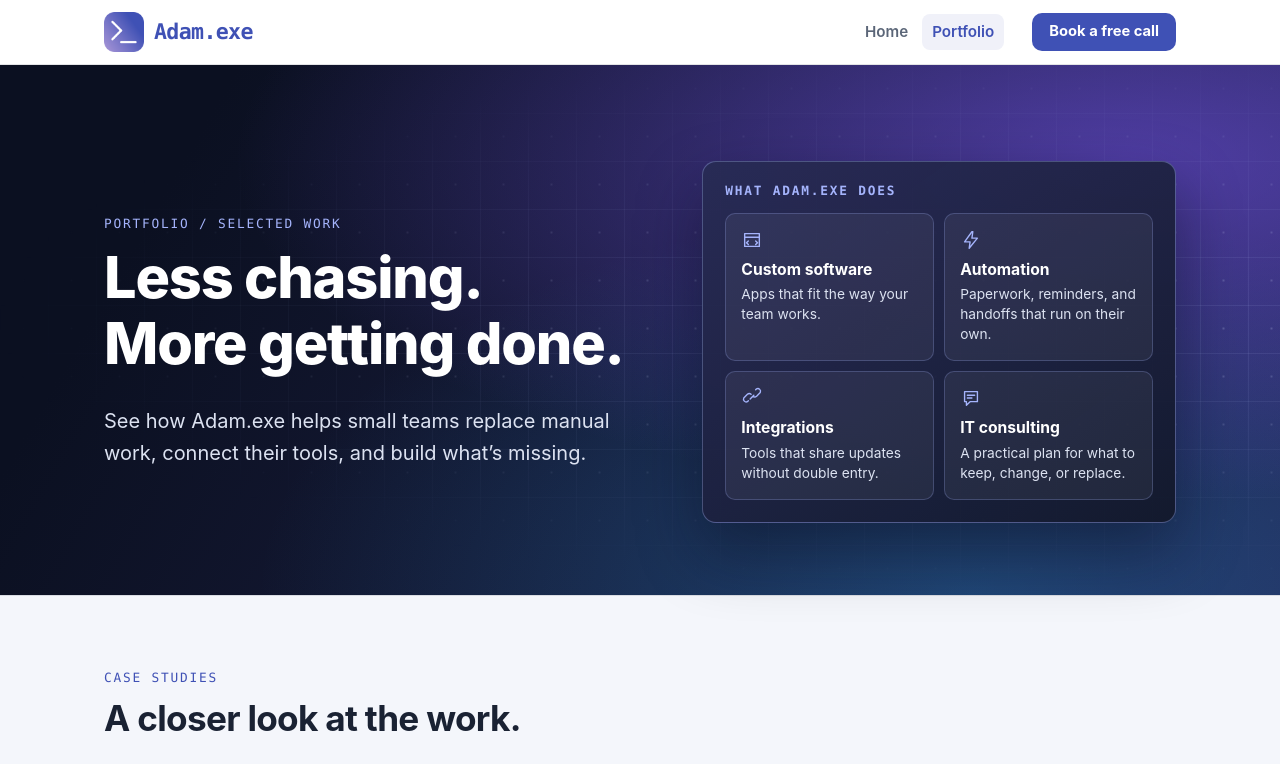
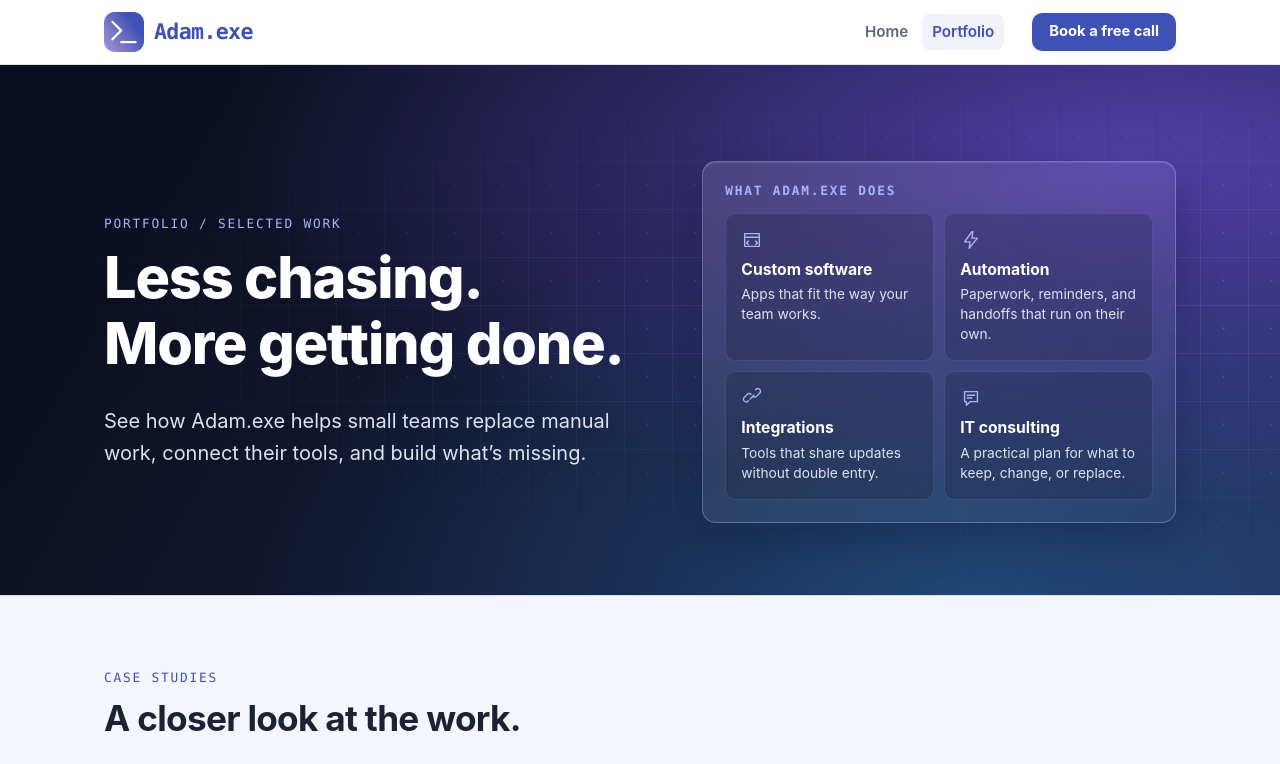
Before and after one commit to dotexedotdev/website, a Vue app in the folder src/app/: page /portfolio in a window 1280 px wide. Shown: the top 764 px of the page. Built offline with nearby package versions, Linux system fonts and the light colour scheme.

Commit message:
Unify glass panel styling
Extract shared glass-panel styling and apply it to the contact details and portfolio capabilities sections. Adjust capability cards to complement the lighter glass background.

```diff
--- a/src/app/src/style.css
+++ b/src/app/src/style.css
@@ -204,6 +204,14 @@ section[id] { scroll-margin-top: 84px; }
     linear-gradient(to right, rgba(185, 200, 255, 0.12) 1px, transparent 1px) 0 0 / 48px 48px,
     linear-gradient(to bottom, rgba(185, 200, 255, 0.12) 1px, transparent 1px) 0 0 / 48px 48px;
   mask-image: radial-gradient(ellipse at 83% 48%, #000 0%, transparent 72%);
+}
+
+.glass-panel {
+  border: 1px solid rgba(165, 180, 252, 0.38);
+  border-radius: var(--radius);
+  background: linear-gradient(145deg, rgba(224, 231, 255, 0.14), rgba(255, 255, 255, 0.04));
+  box-shadow: inset 0 1px 0 rgba(255, 255, 255, 0.12), 0 16px 40px rgba(8, 10, 28, 0.22);
+  backdrop-filter: blur(8px);
 }
 
 /* Hero */
@@ -440,9 +448,6 @@ section[id] { scroll-margin-top: 84px; }
 .contact-page-hero .contact-direct {
   margin-top: 2em;
   padding: 20px 24px;
-  border: 1px solid rgba(165, 180, 252, 0.3);
-  border-radius: var(--radius);
-  background: rgba(255, 255, 255, 0.06);
 }
 .contact-page-hero .contact-direct h2 { font-size: 1.15rem; }
 .contact-page-hero .contact-direct a { overflow-wrap: anywhere; }
--- a/src/app/src/views/ContactView.vue
+++ b/src/app/src/views/ContactView.vue
@@ -11,7 +11,7 @@ import ContactMap from '../components/ContactMap.vue'
         <h1>Let&rsquo;s talk about what&rsquo;s not working.</h1>
         <p class="section-intro">Tell me what you need help with. I&rsquo;ll reply by email to find a time for a free call.</p>
 
-        <aside class="contact-direct">
+        <aside class="contact-direct glass-panel">
           <h2>Prefer to reach out directly?</h2>
           <p><a href="tel:+13657781337">(365) 778-1337</a></p>
           <p><a href="mailto:inbox@dotexe.dev">inbox@dotexe.dev</a></p>
--- a/src/app/src/views/PortfolioView.vue
+++ b/src/app/src/views/PortfolioView.vue
@@ -28,7 +28,7 @@ function enlargeScreenshot(screenshot: ProjectScreenshot) {
         <h1 id="portfolio-title">Less chasing.<br />More getting done.</h1>
         <p class="lede">See how Adam.exe helps small teams replace manual work, connect their tools, and build what&rsquo;s missing.</p>
       </div>
-      <div class="capabilities">
+      <div class="capabilities glass-panel">
         <h2 class="eyebrow">What Adam.exe does</h2>
         <ul class="capability-grid" role="list">
           <li v-for="capability in capabilities" :key="capability.name">
@@ -123,10 +123,6 @@ function enlargeScreenshot(screenshot: ProjectScreenshot) {
 .capabilities {
   width: 100%;
   padding: clamp(14px, 2.5vw, 22px);
-  border: 1px solid rgba(165, 180, 252, 0.36);
-  border-radius: var(--radius);
-  background: linear-gradient(145deg, rgba(40, 43, 85, 0.95), rgba(18, 24, 42, 0.94));
-  box-shadow: 0 28px 64px rgba(8, 10, 28, 0.45);
 }
 .capabilities h2 { margin: 0 0 14px; font-weight: 600; }
 .capability-grid {
@@ -143,9 +139,9 @@ function enlargeScreenshot(screenshot: ProjectScreenshot) {
   gap: 6px;
   margin: 0;
   padding: clamp(10px, 1.5vw, 15px);
-  border: 1px solid rgba(165, 180, 252, 0.24);
+  border: 1px solid rgba(165, 180, 252, 0.16);
   border-radius: 10px;
-  background: rgba(255, 255, 255, 0.06);
+  background: rgba(12, 17, 36, 0.2);
 }
 .capability-grid svg { width: 22px; height: 22px; margin-bottom: 3px; color: var(--indigo-light); }
 .capability-grid strong { font-size: 0.98rem; line-height: 1.25; }
```
